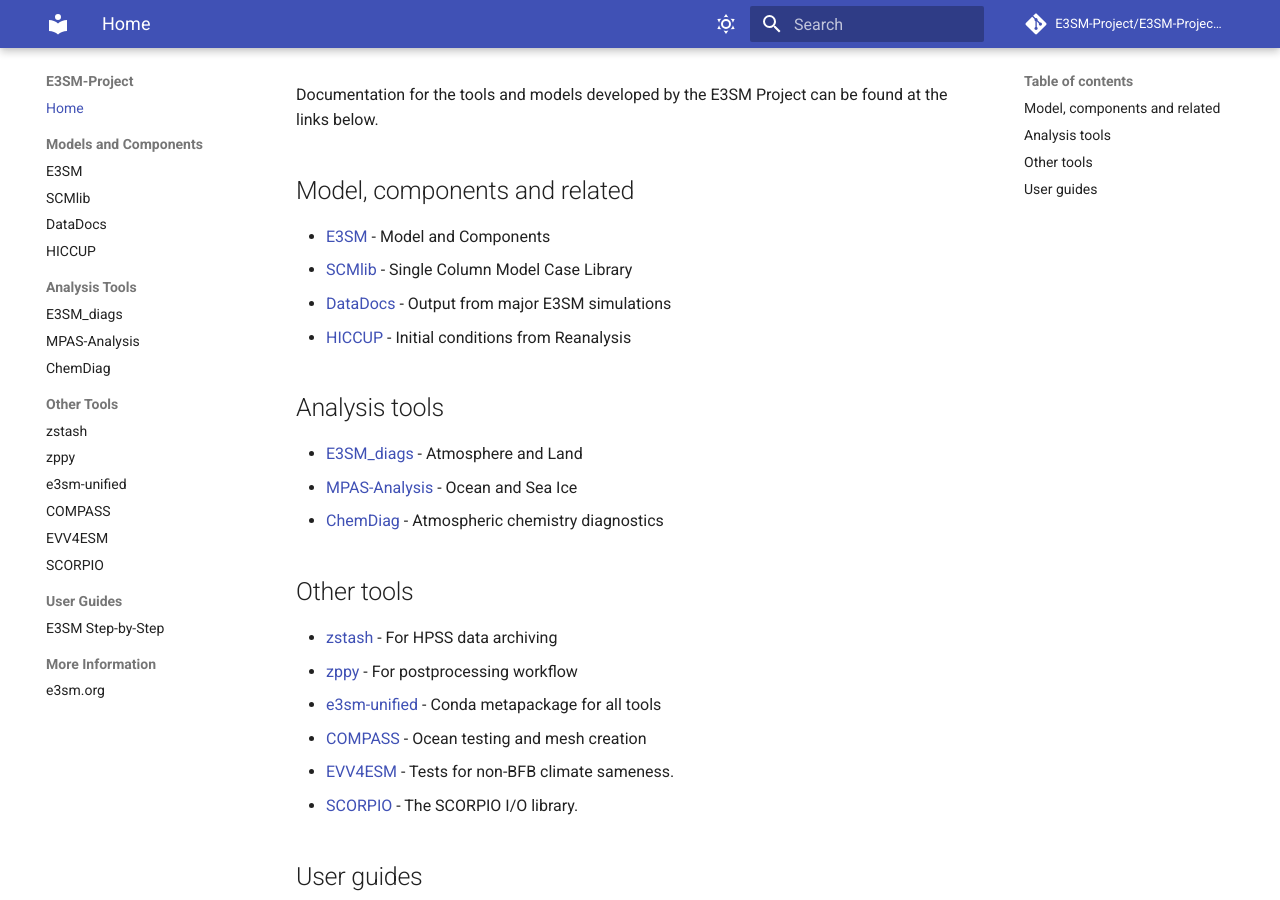
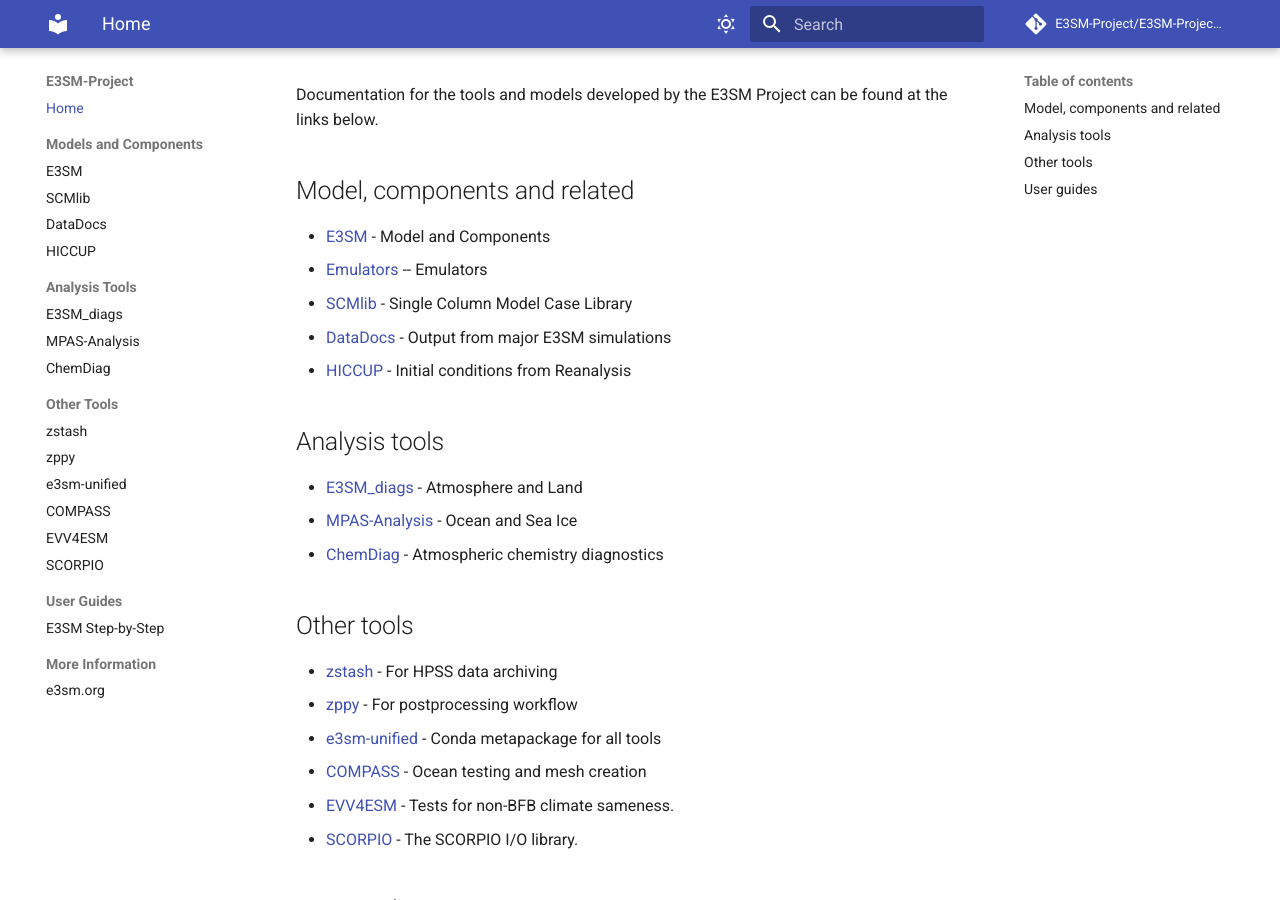
Before and after one commit to E3SM-Project/E3SM-Project.github.io, an MkDocs documentation site: the page built from docs/index.md, in a window 1280 px wide and 900 px high, scrolled down 460 px. Built offline with MkDocs 1.6.1 and Material for MkDocs 9.7.7, drawn with Linux system fonts in a browser that asks for light colours; comment, search, counter and statistics services are not loaded.

Commit message:
Add starter page for emulator guide

```diff
--- a/docs/index.md
+++ b/docs/index.md
@@ -10,6 +10,7 @@ be found at the links below.
 ## Model, components and related
 
 - [E3SM](https://e3sm-project.github.io/E3SM/) - Model and Components
+- [Emulators](emulators/index.md) -- Emulators
 - [SCMlib](https://github.com/E3SM-Project/scmlib/wiki/E3SM-Intensive-Observation-Period-Case-Library) - Single Column Model Case Library
 - [DataDocs](https://e3sm-project.github.io/e3sm_data_docs/_build/html/index.html) - Output from major E3SM simulations
 - [HICCUP](https://github.com/E3SM-Project/HICCUP) - Initial conditions from Reanalysis
```
Also changed, not shown: docs/emulators/index.md (added, +1 -0 lines).
